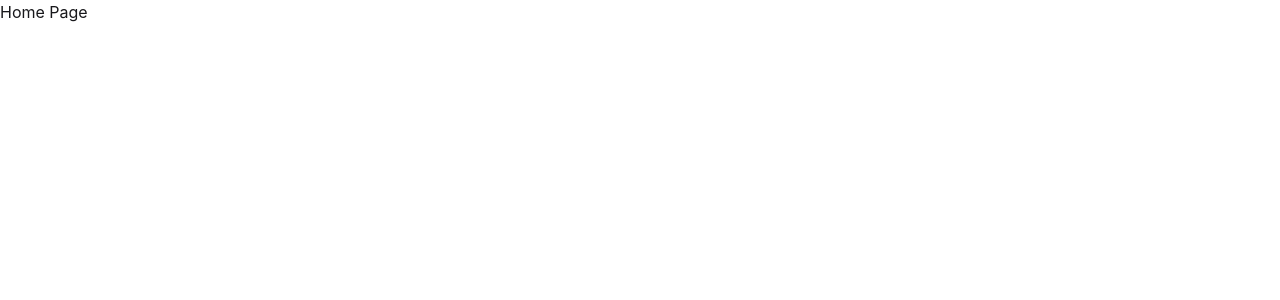
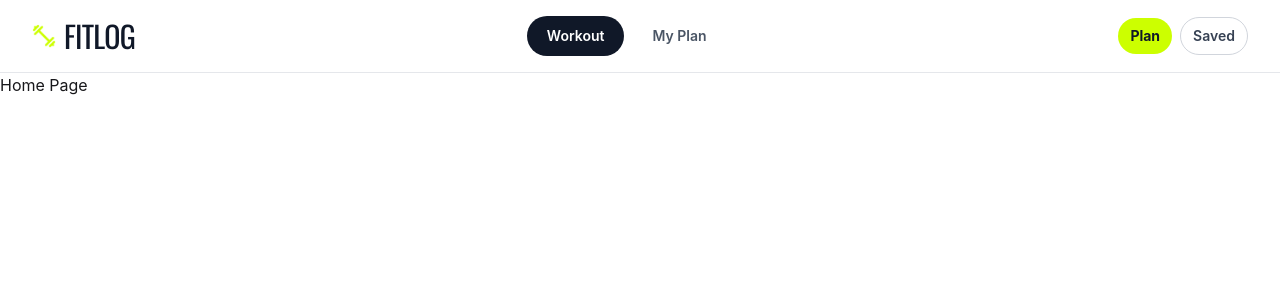
Before and after one commit to mhasan1224/fit-log, a Next.js app: page / in a window 1280 px wide. Shown: the top 300 px of the page. Built offline with nearby package versions, Linux system fonts and the light colour scheme.

Commit message:
Navbar section done successfully

```diff
--- a/src/app/globals.css
+++ b/src/app/globals.css
@@ -1,2 +1,5 @@
 @import "tailwindcss";
 @plugin "daisyui";
+@theme {
+  --font-oswald: "Oswald", sans-serif;
+}
--- a/src/app/layout.tsx
+++ b/src/app/layout.tsx
@@ -1,6 +1,7 @@
 import type { Metadata } from "next";
-import { Geist, Geist_Mono } from "next/font/google";
+import { Geist, Geist_Mono, Oswald } from "next/font/google";
 import "./globals.css";
+import Navbar from "@/components/Shared/Navbar";
 
 const geistSans = Geist({
   variable: "--font-geist-sans",
@@ -10,6 +11,11 @@ const geistSans = Geist({
 const geistMono = Geist_Mono({
   variable: "--font-geist-mono",
   subsets: ["latin"],
+});
+
+const oswald = Oswald({
+  subsets: ["latin"],
+  variable: "--font-oswald-family",
 });
 
 export const metadata: Metadata = {
@@ -25,7 +31,7 @@ export default function RootLayout({ children }: LayoutProps<"/">) {
       className={`${geistSans.variable} ${geistMono.variable} h-full antialiased`}
     >
       <body className="min-h-full flex flex-col">
-
+        <Navbar />
         {children}
 
       </body>
--- /dev/null
+++ b/src/components/Shared/Navbar.tsx
@@ -0,0 +1,83 @@
+import Image from "next/image";
+import logo from "@/assets/logo.png";
+import Link from "next/link";
+import React from "react";
+
+const Navbar = () => {
+  return (
+    <header className="border-b border-gray-200 bg-white">
+      <div className="mx-auto max-w-7xl px-4 sm:px-6 lg:px-8">
+        {/* Main Navbar */}
+        <div className="flex min-h-18 items-center justify-between gap-3">
+          {/* Logo */}
+          <div className="flex items-center gap-2">
+            <Link href="/" className="shrink-0">
+              <Image
+                src={logo}
+                alt="Fit-logo"
+                width={40}
+                height={40}
+                priority
+                className="h-auto w-6 sm:w-6"
+              />
+            </Link>
+
+            <Link
+              href="/"
+              className="shrink-0 font-oswald text-3xl tracking-tight text-gray-900"
+            >
+              FITLOG
+            </Link>
+          </div>
+
+          {/* Desktop / Tablet Navigation */}
+          <div className="hidden items-center gap-2 sm:flex">
+            <Link
+              href="/workout"
+              className="rounded-full bg-gray-900 px-5 py-2.5 text-sm font-semibold text-white transition hover:bg-gray-800"
+            >
+              Workout
+            </Link>
+
+            <Link
+              href="/my-plan"
+              className="rounded-full px-5 py-2.5 text-sm font-semibold text-gray-600 transition hover:bg-gray-100 hover:text-gray-900"
+            >
+              My Plan
+            </Link>
+          </div>
+
+          {/* Status Badges */}
+          <div className="flex items-center gap-2">
+            <div className="flex items-center gap-1.5 rounded-full bg-[#ccff00] px-3 py-2 text-sm font-bold text-gray-900">
+              <span>Plan</span>
+            </div>
+
+            <div className="flex items-center gap-1.5 rounded-full border border-gray-300 px-3 py-2 text-sm font-semibold text-gray-700">
+              <span>Saved</span>
+            </div>
+          </div>
+        </div>
+
+        {/* Mobile Navigation */}
+        <div className="flex gap-2 pb-3 sm:hidden">
+          <Link
+            href="/workout"
+            className="flex-1 rounded-full bg-gray-900 px-4 py-2.5 text-center text-sm font-semibold text-white transition hover:bg-gray-800"
+          >
+            Workout
+          </Link>
+
+          <Link
+            href="/my-plan"
+            className="flex-1 rounded-full px-4 py-2.5 text-center text-sm font-semibold text-gray-600 transition hover:bg-gray-100 hover:text-gray-900"
+          >
+            My Plan
+          </Link>
+        </div>
+      </div>
+    </header>
+  );
+};
+
+export default Navbar;
```
Also changed, not shown: src/assets/banner.png (added), src/assets/logo.png (added), src/components/Shared/Hero.tsx (added).
